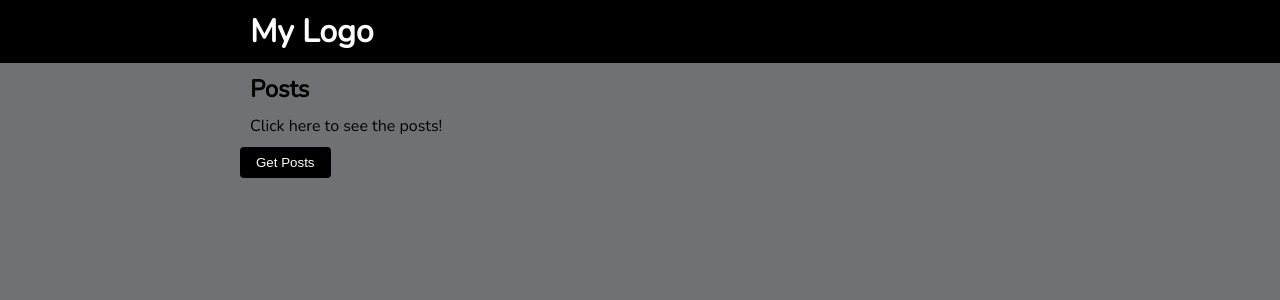
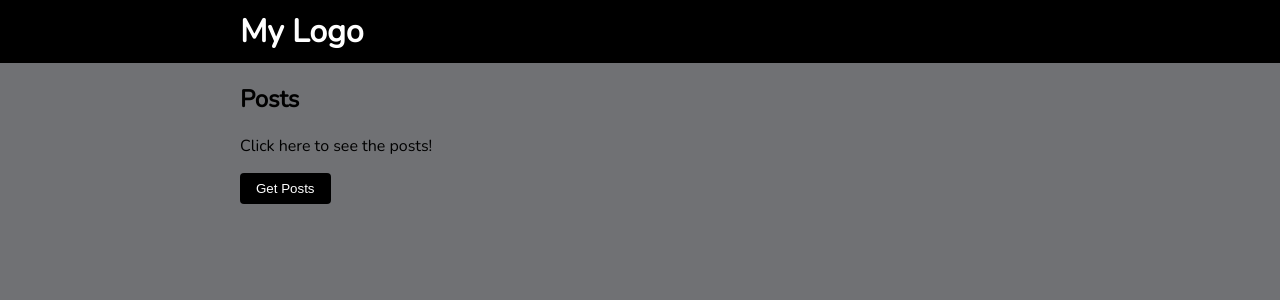
Before and after one commit to VisheshSingh/testingWithReact, a React (Create React App) app: page / in a window 1280 px wide. Shown: the top 300 px of the page. Built offline with nearby package versions, Linux system fonts and the light colour scheme.

Commit message:
remove margin & padding 🎗

```diff
--- a/src/components/header/Header.scss
+++ b/src/components/header/Header.scss
@@ -10,7 +10,7 @@ header {
     .logo h1 {
       color: #fff;
       margin: 0;
-      padding: 10px;
+      padding: 10px 0;
     }
   }
 }
--- a/src/components/headline/Headline.scss
+++ b/src/components/headline/Headline.scss
@@ -1,6 +1,6 @@
-.header-container {
-  h2,
-  p {
-    margin: 10px;
-  }
-}
+// .header-container {
+//   h2,
+//   p {
+//     margin: 10px;
+//   }
+// }
```
